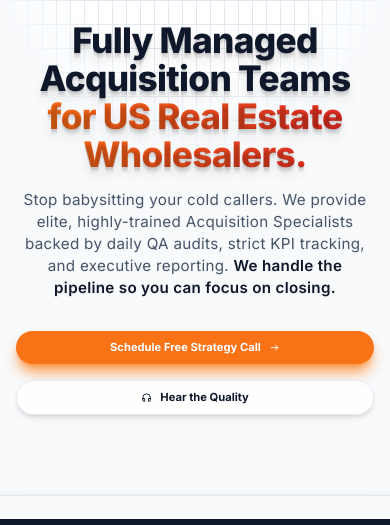
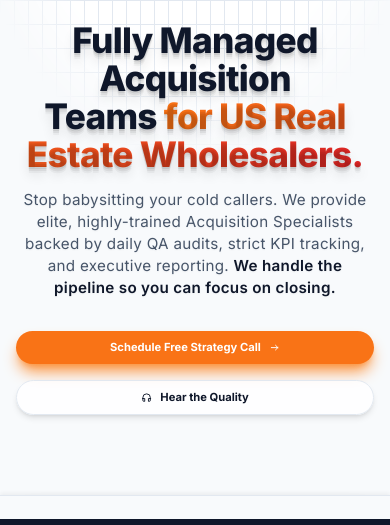
Before and after one commit to datawithmursalin-cloud/VoloLeads, a website: page frontend/index.html in a window 390 px wide. Shown: the part 168-693 px from the top of the page. Drawn offline with Linux system fonts and the light colour scheme.

Commit message:
stabilize mobile hero wrapping

```diff
--- a/frontend/styles.css
+++ b/frontend/styles.css
@@ -561,6 +561,15 @@ textarea:focus {
     #home h1 {
         font-size: clamp(2.2rem, 9vw, 2.8rem) !important;
         line-height: 1.08 !important;
+        max-width: min(22rem, calc(100vw - 2rem));
+        margin-left: auto;
+        margin-right: auto;
+        text-wrap: balance;
+        overflow-wrap: normal;
+    }
+
+    #home h1 .inline-block {
+        display: inline !important;
     }
 
     /* Ensure readable body text on small devices (WCAG minimum) */
```
